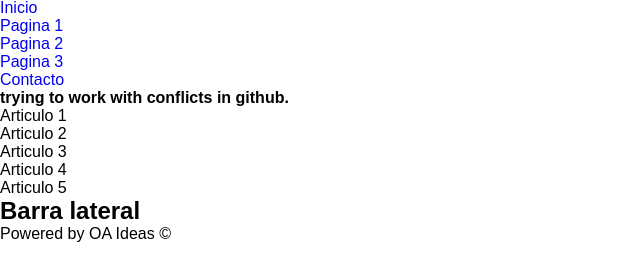
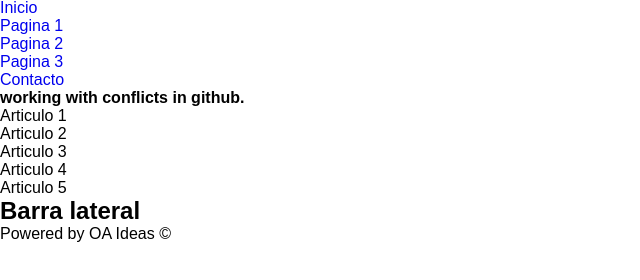
Before and after one commit to orlarias99/pagina-web, a plain HTML site: page index.html in a window 1280 px wide. Shown: the part 38-318 px from the top of the page, without its empty margins (0-640 px from the left). Drawn offline with nearby package versions, Linux system fonts and the light colour scheme.

Commit message:
second try to generate conflicts.

```diff
--- a/index.html
+++ b/index.html
@@ -25,7 +25,7 @@
             </nav>
 
             <section id="contenido">
-                <h4>trying to work with conflicts in github.</h4>
+                <h4>working with conflicts in github.</h4>
                 <article>
                     Articulo 1
                 </article>
```
